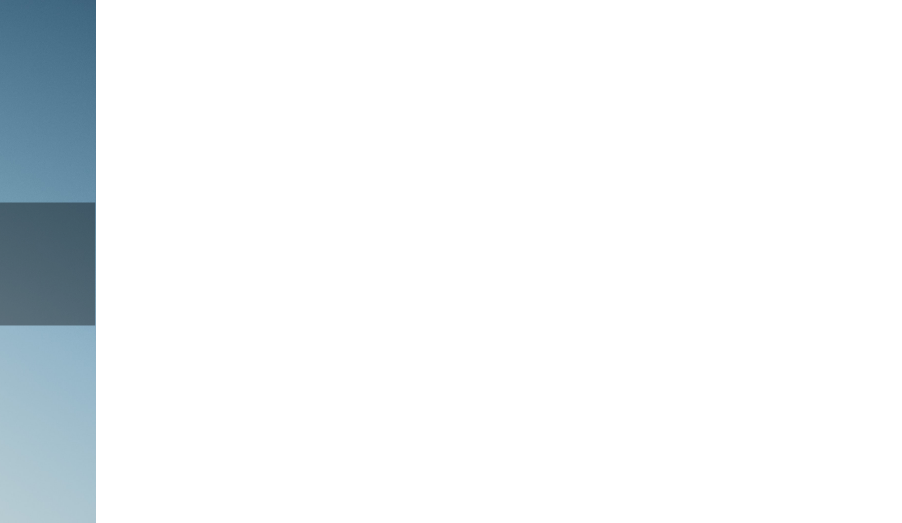
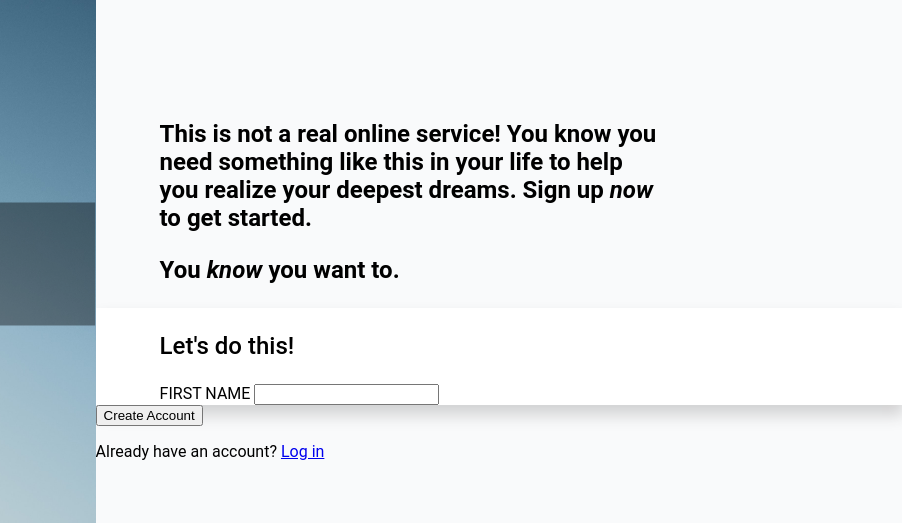
Before and after one commit to bikatot/Sign-up-Form, a plain HTML site: page index.html in a window 1280 px wide. Shown: the top 523 px of the page, 378-1280 px from the left. Drawn offline with nearby package versions, Linux system fonts and the light colour scheme.

Commit message:
Finish the general layout

```diff
--- a/index.html
+++ b/index.html
@@ -21,8 +21,24 @@
       Photo by <a target="_blank" href="https://unsplash.com/@benjeeeman?utm_source=unsplash&utm_medium=referral&utm_content=creditCopyText">Ben den Engelsen</a> on <a target="_blank" href="https://unsplash.com/t/travel?utm_source=unsplash&utm_medium=referral&utm_content=creditCopyText">Unsplash</a>
     </div>
   </div>
-  <div>
-
+  <div class="right-side-container">
+    <div class="main-text-container">
+      <p class="main-text">This is not a real online service! You know you need something like this in your life to help you realize your deepest dreams. Sign up <em>now</em> to get started.</p>
+      <p class="main-text">You  <em>know</em> you want to.</p>
+    </div>
+    <div class="form-container">
+      <p class="call-to-action">Let's do this!</p>
+      <form action="#" method="post">
+        <div>
+          <label for="first-name">FIRST NAME </label>
+          <input type="text" id ="first-name">
+        </div>
+      </form>
+    </div>
+    <div class="account">
+      <button class="create-account">Create Account</button>
+      <p>Already have an account? <a href="#">Log in</a></p>
+    </div>
   </div>
 </body>
 </html>
--- a/styles.css
+++ b/styles.css
@@ -2,6 +2,7 @@ body {
   display: flex;
   padding: 0;
   margin: 0;
+  background-color: #f9fafb
 }
 
 .image-container {
@@ -56,7 +57,34 @@ div {
   text-decoration: none;
 }
 
-a {
+.credit > a {
   text-decoration: underline;
   color: #cfcfcf;
 }
+
+.right-side-container {
+  display: flex;
+  flex-direction: column;
+  padding: 12vh 0 12vh 0;
+  font-family: Roboto, system-ui, -apple-system, BlinkMacSystemFont, 'Segoe UI', Roboto, Oxygen, Ubuntu, Cantarell, 'Open Sans', 'Helvetica Neue', sans-serif;
+}
+
+.main-text-container {
+  padding: 0 15rem 0 4rem;
+}
+
+.main-text {
+  font-weight: bold;
+  font-size: 3vmin
+}
+
+.form-container {
+  padding: 0 15rem 0 4rem;
+  background-color: white;
+  box-shadow: 0.25vmin 10px 15px rgba(48, 47, 47, 0.2);
+}
+
+.call-to-action {
+  font-size: 3vmin;
+  font-weight: 450;
+}
```
